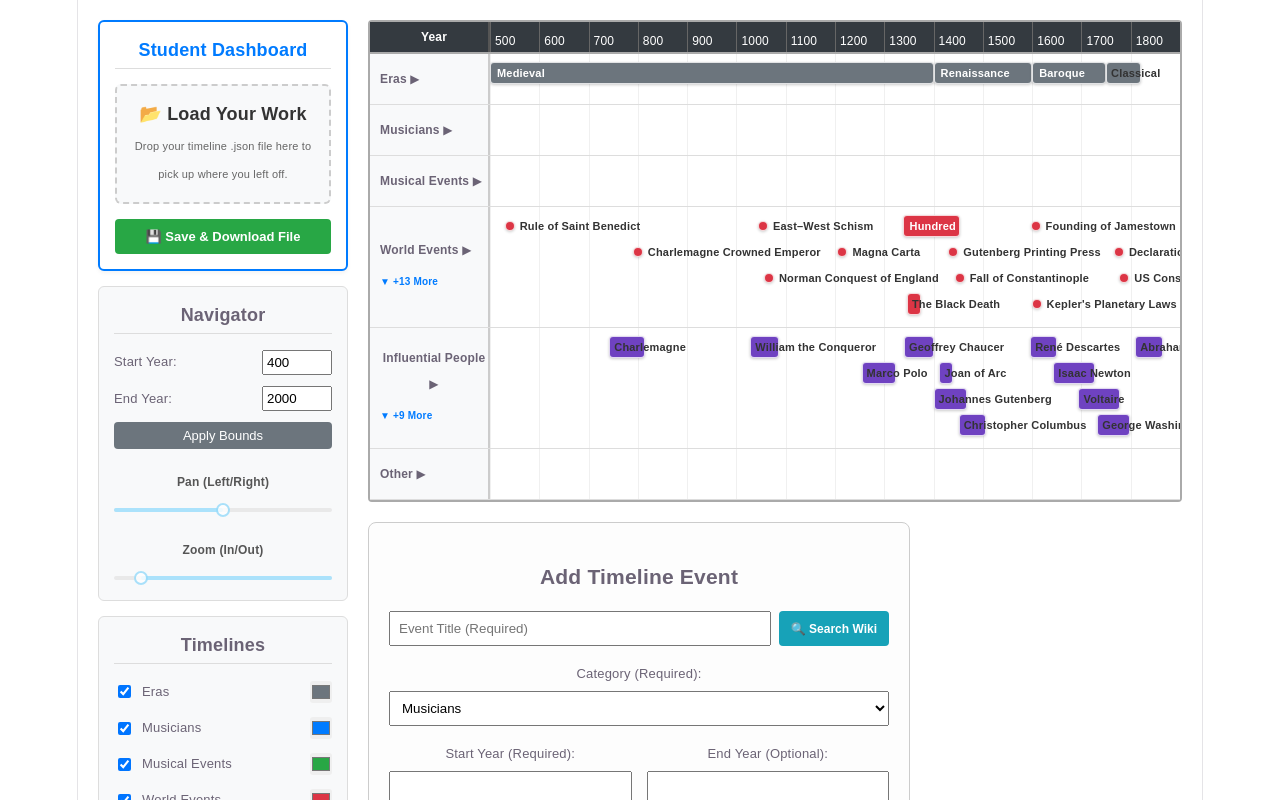
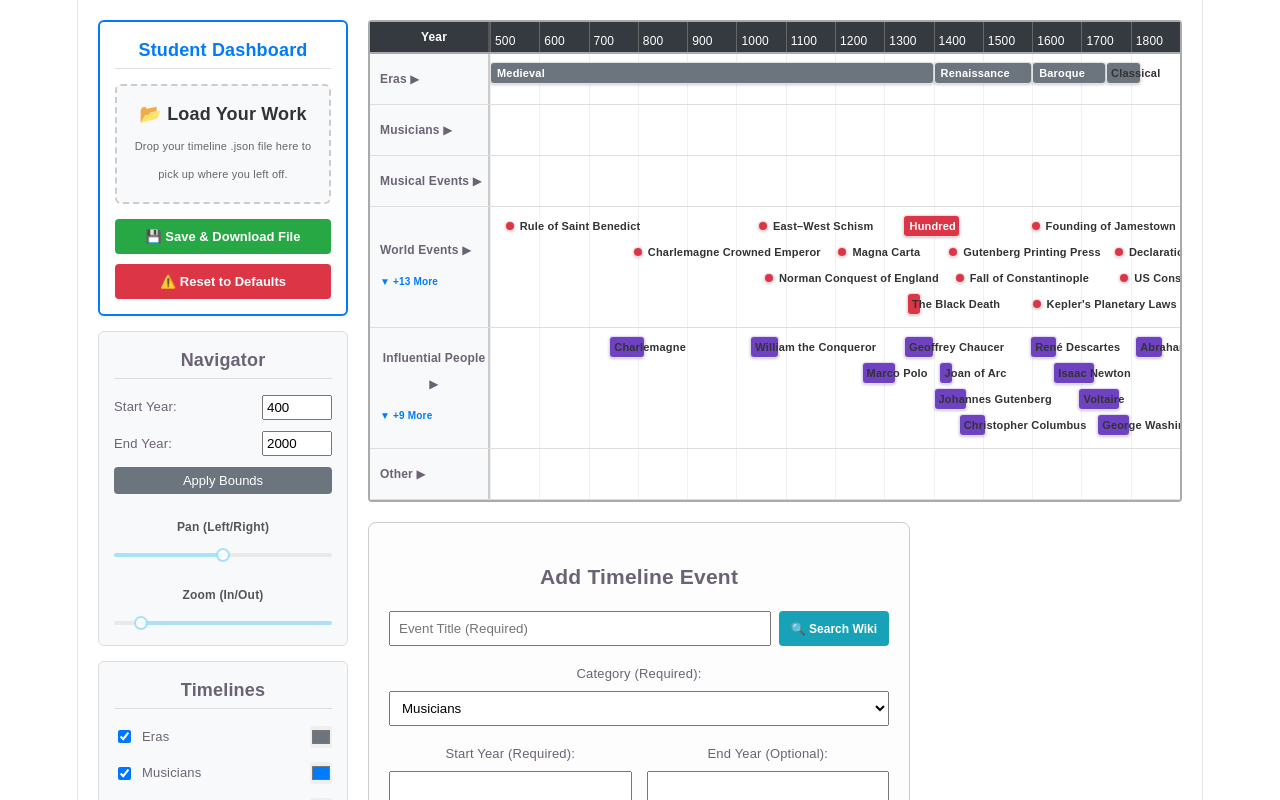
Before and after one commit to wzctuba/music-timeline, a React (Vite) app: page / in a window 1280 px wide. Shown: the top 800 px of the page. Built offline with nearby package versions, Linux system fonts and the light colour scheme.

Commit message:
Added reset button

```diff
--- a/src/App.jsx
+++ b/src/App.jsx
@@ -633,6 +633,17 @@ export default function MusicHistoryTimeline() {
     e.target.value = '';
   };
 
+  const handleReset = () => {
+    if (window.confirm("Are you sure you want to reset your timeline? This will erase any of your custom events and restore the default timeline.")) {
+      // 1. Wipe the local storage
+      localStorage.removeItem('music_timeline_data');
+      // 2. Reset the live state back to your default arrays
+      setItems([...defaultItems, ...defaultEvents]);
+      // 3. Clear the unsaved changes warning
+      setHasUnsavedChanges(false);
+    }
+  };
+
   // --- WIKIPEDIA SEARCH HELPER ---
   const handleSearchWikipedia = async () => {
     if (!formData.title.trim()) {
@@ -814,6 +825,13 @@ export default function MusicHistoryTimeline() {
 
           <button onClick={handleExport} style={{ width: '100%', padding: '10px', backgroundColor: '#28a745', color: 'white', border: 'none', borderRadius: '4px', cursor: 'pointer', fontWeight: 'bold', fontSize: '13px', display: 'flex', justifyContent: 'center', alignItems: 'center', gap: '8px' }}>
             💾 Save & Download File
+          </button>
+
+          <button
+            onClick={handleReset}
+            style={{ width: '100%', padding: '10px', backgroundColor: '#dc3545', color: 'white', border: 'none', borderRadius: '4px', cursor: 'pointer', fontWeight: 'bold', fontSize: '13px', display: 'flex', justifyContent: 'center', alignItems: 'center', gap: '8px', marginTop: '10px' }}
+          >
+            ⚠️ Reset to Defaults
           </button>
 
           {hasUnsavedChanges && (
```
